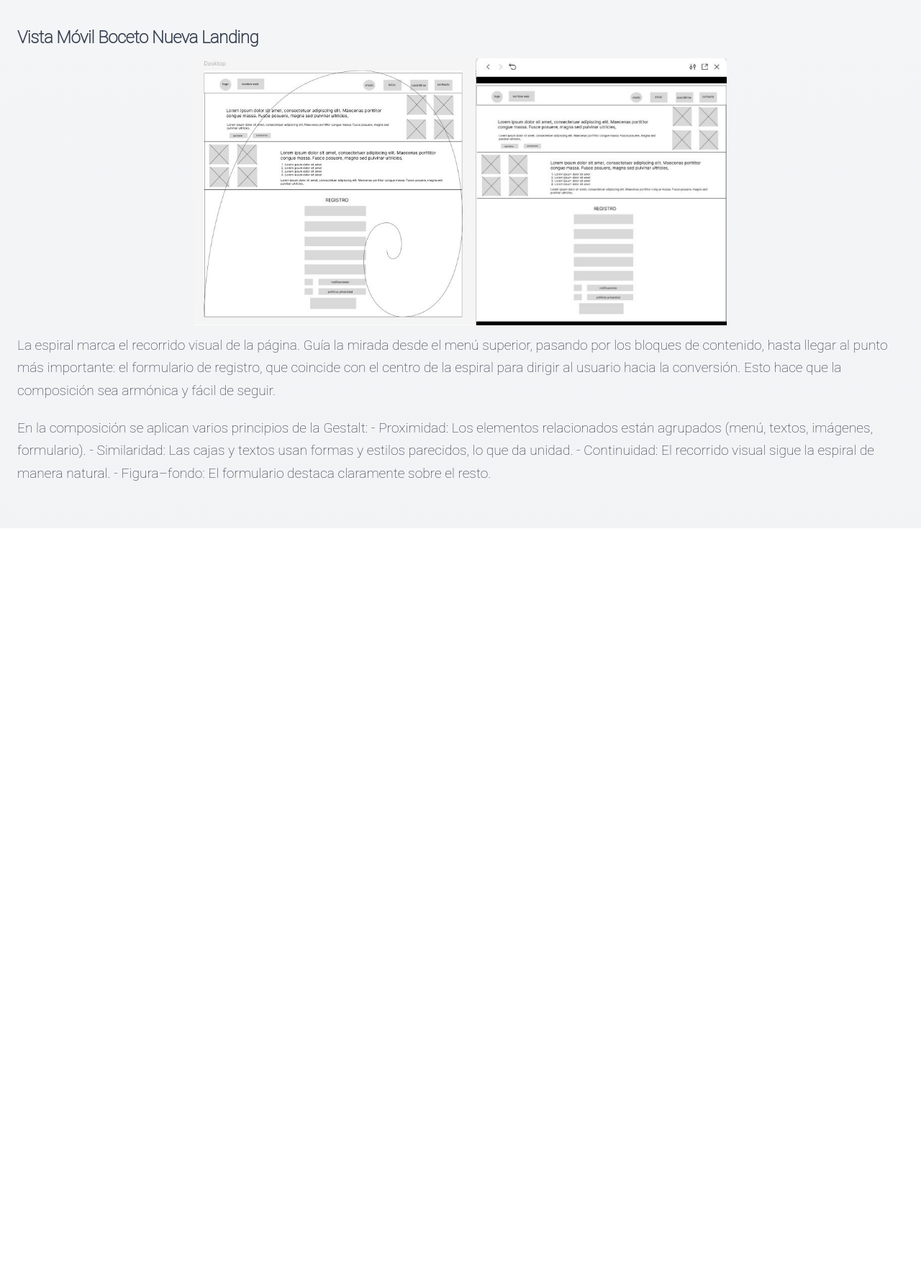
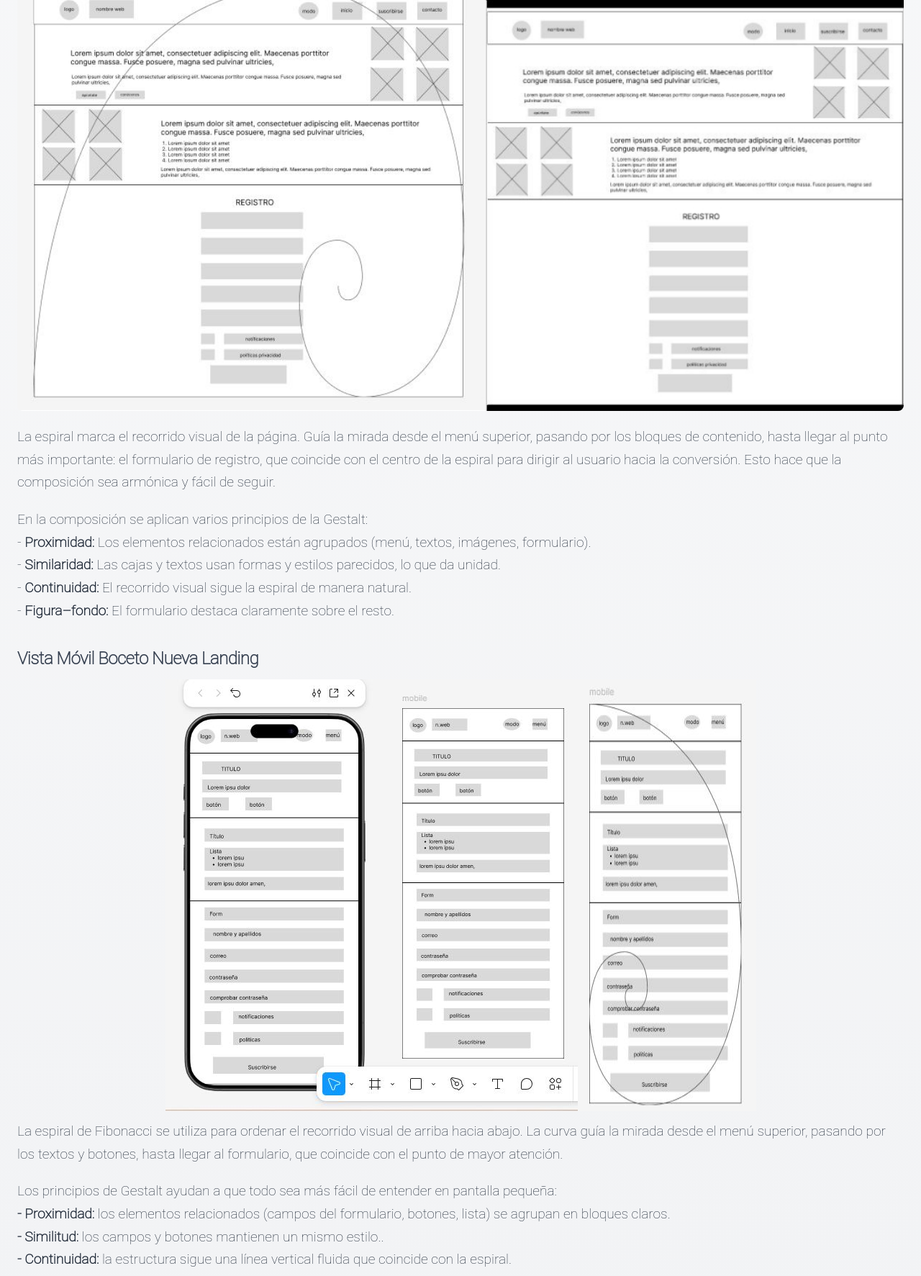
Before and after one commit to PageCrafters/Raices-Viajeras, a PHP site: the page made by web/documentacion/Boceto_Final _Landing Page.html in a window 1280 px wide. Shown: the part 3707-5480 px from the top of the page at 72% size. Before the commit the page ends 4441 px from the top, so only its background shows below. Run offline with PHP 8.4, Linux system fonts and the light colour scheme.

Commit message:
actualizo información de boceto_final_landing.html, y añado imagenes de bocetos a la carpeta

```diff
--- a/web/documentacion/Boceto_Final _Landing Page.html
+++ b/web/documentacion/Boceto_Final _Landing Page.html
@@ -75,6 +75,9 @@
     Por ello, se desarrolló un nuevo boceto con un<strong> enfoque minimalista, más actual y profesional,</strong>
     manteniendo los principios de claridad, estructura ordenada y experiencia de usuario efectiva.
 </p>
+<div id="boceto-lapiz">
+    <img src="img-bocetos/Boceto-final-landing-page.jpg" alt="Wireframe boceto lápiz">
+</div>
 <p>
     Esta nueva versión conserva la lógica de bloques del diseño anterior,
     pero simplifica los elementos visuales, refuerza el protagonismo del CTA y mejora la adaptabilidad responsive.
@@ -103,7 +106,7 @@
 
 <h2>Vista Deskpot Boceto Nueva Landing</h2>
 <div class="wireframe">
-    <img src="img-bocetos/Boceto_Final%20_Deskpot_Landing-Page-RV.jpg" alt="Wireframe vista móvil">
+    <img src="img-bocetos/Boceto_Final%20_Deskpot_Landing-Page-RV.jpg" alt="Wireframe vista deskpot">
 </div>
 <p>
     La espiral marca el recorrido visual de la página.
@@ -116,26 +119,26 @@
     En la composición se aplican varios principios de la Gestalt:<br>
     - <strong> Proximidad:</strong>  Los elementos relacionados están agrupados (menú, textos, imágenes, formulario).<br>
     - <strong> Similaridad:</strong>  Las cajas y textos usan formas y estilos parecidos, lo que da unidad.<br>
-    - git<strong> Continuidad:</strong>  El recorrido visual sigue la espiral de manera natural.<br>
+    - <strong> Continuidad:</strong>  El recorrido visual sigue la espiral de manera natural.<br>
     - <strong> Figura–fondo:</strong>  El formulario destaca claramente sobre el resto.<br>
 </p>
 <h2>Vista Móvil Boceto Nueva Landing</h2>
-<div class="wireframe-movil">
-    <img src="img-bocetos/Boceto_Final%20_Deskpot_Landing-Page-RV.jpg" alt="Wireframe vista móvil">
+<div class="wireframe-movil-final">
+    <img src="img-bocetos/Boceto_Final%20_Mobile_Landing-Page-RV.jpg" alt="Wireframe vista móvil">
+    <img src="img-bocetos/Boceto_Final%20_Mobile_Fibonacci_Landing-Page-RV.jpg" alt="Wireframe vista móvil">
 </div>
 <p>
-    La espiral marca el recorrido visual de la página.
-    Guía la mirada desde el menú superior, pasando por los bloques de contenido,
-    hasta llegar al punto más importante: el formulario de registro, que coincide con el centro de la espiral
-    para dirigir al usuario hacia la conversión.
-    Esto hace que la composición sea armónica y fácil de seguir.
+    La espiral de Fibonacci se utiliza para ordenar el recorrido visual de arriba hacia abajo.
+    La curva guía la mirada desde el menú superior, pasando por los textos y botones,
+    hasta llegar al formulario, que coincide con el punto de mayor atención.
 </p>
 <p>
-    En la composición se aplican varios principios de la Gestalt:
-    - Proximidad: Los elementos relacionados están agrupados (menú, textos, imágenes, formulario).
-    - Similaridad: Las cajas y textos usan formas y estilos parecidos, lo que da unidad.
-    - Continuidad: El recorrido visual sigue la espiral de manera natural.
-    - Figura–fondo: El formulario destaca claramente sobre el resto.
+    Los principios de Gestalt ayudan a que todo sea más fácil de entender en pantalla pequeña:<br>
+    <strong>- Proximidad:</strong> los elementos relacionados (campos del formulario, botones, lista)
+    se agrupan en bloques claros.<br>
+    <strong>- Similitud:</strong> los campos y botones mantienen un mismo estilo..<br>
+    <strong>- Continuidad:</strong> la estructura sigue una línea vertical fluida que coincide con la espiral.<br>
+
 </p>
 
 </body>
--- a/web/documentacion/estiloBoceto.css
+++ b/web/documentacion/estiloBoceto.css
@@ -58,10 +58,14 @@ p {
     margin: 0.75rem 0 1.25rem;
     font-size: 1.2em;
 }
+#boceto-lapiz{
+    width: 100%;
+}
+#boceto-lapiz > img {
+    width: 100%;
+}
 .wireframe img {
-
     width: 100%;
-
     border-radius: 8px;
 }
 .wireframe-movil{
@@ -69,6 +73,11 @@ p {
     justify-content: center;
     width: 100%;
 }
+.wireframe-movil-final{
+    display: flex;
+    justify-content: center;
+    width: 100%;
+}
 .wireframe-movil img {
     width: 60%;
 }
```
Also changed, not shown: web/documentacion/img-bocetos/Boceto-final-landing-page.jpg (added), web/documentacion/img-bocetos/Boceto_Final _Mobile_Fibonacci_Landing-Page-RV.jpg (added), web/documentacion/img-bocetos/Boceto_Final _Mobile_Landing-Page-RV.jpg (added).
